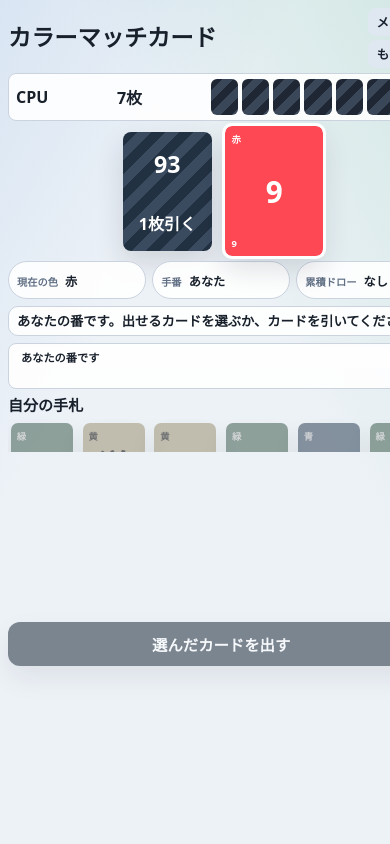
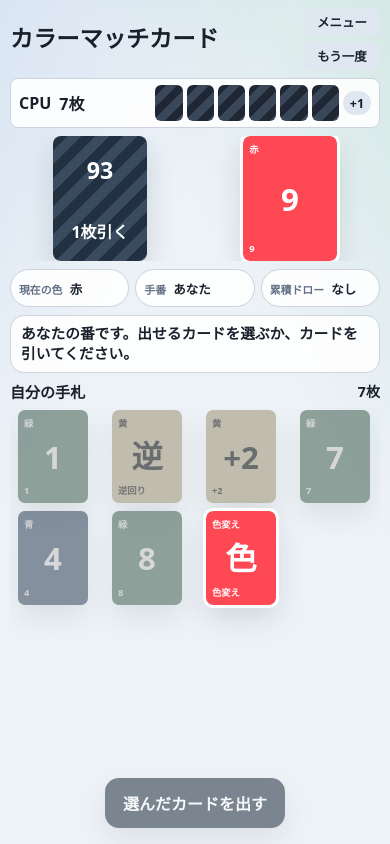
Before and after one commit to tatsumasanakamura-max/Color-Match-Cards, a website with bundled scripts: page index.html in a window 390 px wide. Both pictures are taken after a click on the button "ひとりであそぶ". Built offline with nearby package versions, Linux system fonts and the light colour scheme.

Commit message:
Fix portrait responsive layout and unify message area

```diff
--- a/index.html
+++ b/index.html
@@ -103,13 +103,13 @@
           <div class="message notice-message" id="message" role="status" aria-live="polite"></div>
         </section>
 
-        <section class="penalty-banner" id="penalty-banner" aria-live="polite" hidden>
+        <section class="penalty-banner" id="penalty-banner" aria-live="polite" aria-hidden="true" hidden>
           <strong>ドローが重なっています！</strong>
           <span id="penalty-detail">現在 +0 枚</span>
           <small id="penalty-help">出せるカードがなければ引きます</small>
         </section>
 
-        <section class="info-row log-area" aria-label="行動ログ">
+        <section class="info-row log-area" aria-label="行動ログ" aria-hidden="true" hidden>
           <ol class="action-log" id="action-log" aria-label="行動ログ"></ol>
           <div class="active-rules" id="active-rules"></div>
         </section>
@@ -120,7 +120,9 @@
             <span class="play-hint">出せるカードを上にフリック</span>
             <span id="player-count">0枚</span>
           </div>
-          <div class="hand player-hand" id="player-hand"></div>
+          <div class="player-hand-wrapper">
+            <div class="hand player-hand" id="player-hand"></div>
+          </div>
         </section>
 
         <section class="action-panel action-area" aria-label="操作">
--- a/src/ui.js
+++ b/src/ui.js
@@ -130,7 +130,7 @@ function renderGame(els, state, selectedOrder, handlers) {
   els.currentColor.textContent = colorName(state.currentColor);
   els.turnLabel.textContent = state.isGameOver ? "終了" : currentPlayer(state).name;
   els.penaltyLabel.textContent = state.drawPenaltyCount > 0 ? `+${state.drawPenaltyCount}枚` : "なし";
-  els.message.textContent = state.message;
+  els.message.textContent = messageText(state);
   els.playerCount.textContent = `${player.hand.length}枚`;
   els.drawCard.disabled = !isPlayerTurn;
   els.drawLabel.textContent = state.drawPenaltyCount > 0 ? `${state.drawPenaltyCount}枚引く` : "1枚引く";
@@ -144,8 +144,7 @@ function renderGame(els, state, selectedOrder, handlers) {
 }
 
 function renderPenalty(els, state) {
-  const active = state.drawPenaltyCount > 0;
-  els.penaltyBanner.hidden = !active;
+  els.penaltyBanner.hidden = true;
   els.penaltyDetail.textContent = `現在 +${state.drawPenaltyCount} 枚`;
   els.penaltyHelp.textContent = `出せるカードがなければ${state.drawPenaltyCount}枚引きます`;
 }
@@ -162,6 +161,11 @@ function renderLog(els, logs) {
     .slice(0, 2)
     .map((log) => `<li>${escapeHtml(shortLog(log))}</li>`)
     .join("");
+}
+
+function messageText(state) {
+  if (state.message) return state.message;
+  return state.actionLog?.[0] || "";
 }
 
 function cpuBackMarkup(count) {
--- a/styles/style.css
+++ b/styles/style.css
@@ -32,6 +32,13 @@ body {
     linear-gradient(240deg, rgba(40, 163, 107, 0.12), transparent 36%),
     #edf2f7;
   overflow: hidden;
+}
+
+html,
+body,
+.app-shell,
+.screen {
+  max-width: 100%;
 }
 
 button,
@@ -170,9 +177,14 @@ p {
   min-height: 100%;
   height: 100%;
   display: grid;
-  grid-template-rows: auto auto minmax(108px, 1fr) auto auto auto auto minmax(190px, 1.85fr) auto;
+  grid-template-rows: auto auto auto auto auto minmax(0, 1fr) auto;
   gap: clamp(5px, 1.1vh, 10px);
   overflow: hidden;
+}
+
+.game-screen > * {
+  min-width: 0;
+  max-width: 100%;
 }
 
 .game-header,
@@ -202,6 +214,7 @@ p {
   border-radius: 8px;
   background: var(--panel);
   overflow: hidden;
+  max-width: 100%;
 }
 
 .cpu-strip strong,
@@ -232,14 +245,17 @@ p {
 .table-area {
   min-height: 0;
   display: grid;
-  grid-template-columns: minmax(76px, 116px) minmax(104px, 154px);
+  grid-template-columns: minmax(82px, 116px) minmax(92px, 154px);
   align-items: center;
   justify-content: center;
   gap: clamp(8px, 2vw, 16px);
+  max-width: 100%;
+  overflow: hidden;
 }
 
 .deck-pile {
   width: 100%;
+  max-width: 116px;
   aspect-ratio: 3 / 4;
   border: 0;
   border-radius: 8px;
@@ -270,9 +286,11 @@ p {
 }
 
 .game-facts {
-  display: grid;
-  grid-template-columns: repeat(3, minmax(0, 1fr));
-  gap: 8px;
+  display: flex;
+  flex-wrap: wrap;
+  gap: 6px;
+  max-width: 100%;
+  overflow: hidden;
 }
 
 .game-facts div,
@@ -285,7 +303,13 @@ p {
 }
 
 .game-facts div {
-  padding: 9px 10px;
+  flex: 1 1 calc(33.333% - 6px);
+  min-width: 92px;
+  padding: 7px 8px;
+  border-radius: 999px;
+  overflow: hidden;
+  white-space: nowrap;
+  text-overflow: ellipsis;
 }
 
 .game-facts span {
@@ -318,6 +342,11 @@ p {
   display: none;
 }
 
+.penalty-banner,
+.log-area {
+  display: none !important;
+}
+
 .penalty-banner small {
   font-weight: 800;
 }
@@ -330,10 +359,11 @@ p {
 }
 
 .notice-area {
-  min-height: 34px;
+  min-height: 52px;
   display: flex;
   align-items: center;
   justify-content: center;
+  min-width: 0;
 }
 
 .message,
@@ -342,6 +372,20 @@ p {
   padding: 8px 10px;
   font-weight: 900;
   overflow: hidden;
+}
+
+.message {
+  width: 100%;
+  min-height: 52px;
+  display: flex;
+  align-items: center;
+  border-radius: 14px;
+  font-size: clamp(0.92rem, 2.2vw, 1.05rem);
+  line-height: 1.35;
+}
+
+.message::first-line {
+  font-weight: 900;
 }
 
 .action-log {
@@ -371,9 +415,10 @@ p {
 
 .player-zone {
   min-height: 0;
-  display: grid;
-  grid-template-rows: auto 1fr;
+  display: flex;
+  flex-direction: column;
   gap: 8px;
+  overflow: hidden;
 }
 
 .hand-header h2 {
@@ -386,16 +431,25 @@ p {
   font-weight: 900;
 }
 
+.player-hand-wrapper {
+  flex: 1 1 auto;
+  min-height: 0;
+  overflow-y: auto;
+  overflow-x: hidden;
+  overscroll-behavior: contain;
+  padding-right: 2px;
+}
+
 .hand {
   min-height: 0;
   display: grid;
   grid-template-columns: repeat(auto-fit, minmax(var(--card-w), 1fr));
-  align-content: center;
-  align-items: center;
+  align-content: start;
+  align-items: start;
   justify-items: center;
   gap: clamp(5px, 1.1vw, 8px);
   padding: 8px 4px 12px;
-  overflow: hidden;
+  overflow: visible;
 }
 
 .hand.many-cards {
@@ -431,7 +485,7 @@ p {
   align-content: space-between;
   text-align: left;
   transition: transform 0.14s ease, filter 0.14s ease, outline-color 0.14s ease;
-  touch-action: none;
+  touch-action: manipulation;
   outline: 3px solid transparent;
 }
 
@@ -583,7 +637,7 @@ p {
   }
 
   .game-screen {
-    grid-template-rows: auto auto minmax(100px, 0.9fr) auto auto auto auto minmax(210px, 1.8fr) auto;
+    grid-template-rows: auto auto auto auto auto minmax(0, 1fr) auto;
     gap: 6px;
   }
 
@@ -636,7 +690,7 @@ p {
 
 @media (max-width: 600px) and (orientation: portrait) {
   :root {
-    --card-w: clamp(48px, 15.8vw, 64px);
+    --card-w: clamp(62px, 18vw, 82px);
   }
 
   body {
@@ -655,21 +709,22 @@ p {
     min-height: 100vh;
     min-height: 100dvh;
     height: 100dvh;
-    grid-template-rows: auto auto auto auto 34px auto minmax(46px, 58px) minmax(0, 1fr) auto;
-    gap: 5px;
+    grid-template-rows: auto auto auto auto auto minmax(0, 1fr) auto;
+    gap: 8px;
     padding:
       max(8px, env(safe-area-inset-top))
-      8px
-      max(8px, env(safe-area-inset-bottom))
-      8px;
+      10px
+      max(10px, env(safe-area-inset-bottom))
+      10px;
     overflow: hidden;
   }
 
   .game-header {
     display: grid;
-    grid-template-columns: 1fr auto;
-    align-items: center;
+    grid-template-columns: minmax(0, 1fr) auto;
+    align-items: start;
     gap: 8px;
+    overflow: hidden;
   }
 
   .game-header .eyebrow {
@@ -677,28 +732,35 @@ p {
   }
 
   .game-title {
-    font-size: clamp(1.28rem, 6.4vw, 1.75rem);
+    font-size: clamp(1.4rem, 7vw, 2rem);
     line-height: 1.05;
     white-space: nowrap;
+    overflow: hidden;
+    text-overflow: ellipsis;
   }
 
   .header-actions {
     display: flex;
     flex-direction: column;
-    gap: 4px;
+    gap: 6px;
+    max-width: 96px;
   }
 
   .header-actions .compact {
-    min-height: 28px;
+    min-height: 32px;
     padding: 0 8px;
     border-radius: 8px;
-    font-size: 0.78rem;
+    font-size: 0.85rem;
+    min-width: 76px;
+    white-space: nowrap;
   }
 
   .cpu-strip {
+    display: grid;
+    grid-template-columns: auto auto minmax(0, 1fr);
     min-height: 38px;
-    padding: 5px 7px;
-    gap: 7px;
+    padding: 6px 8px;
+    gap: 8px;
   }
 
   .cpu-hand {
@@ -718,19 +780,21 @@ p {
   }
 
   .table-area {
-    grid-template-columns: minmax(72px, 96px) minmax(78px, 104px);
-    min-height: 104px;
+    grid-template-columns: 1fr 1fr;
+    min-height: 112px;
     align-content: center;
+    justify-items: center;
     gap: 10px;
   }
 
   .deck-pile {
-    width: clamp(72px, 23vw, 94px);
-    justify-self: end;
+    width: clamp(82px, 24vw, 112px);
+    max-width: 112px;
+    justify-self: center;
   }
 
   .card.large {
-    width: clamp(78px, 25vw, 102px);
+    width: clamp(82px, 24vw, 112px);
   }
 
   .status-line {
@@ -744,48 +808,48 @@ p {
   .game-facts {
     width: 100%;
     display: flex;
-    flex-wrap: nowrap;
-    justify-content: center;
-    gap: 5px;
+    flex-wrap: wrap;
+    gap: 6px;
   }
 
   .game-facts div {
     min-width: 0;
-    flex: 1 1 0;
-    padding: 4px 6px;
+    flex: 1 1 calc(33.333% - 6px);
+    padding: 7px 8px;
     border-radius: 999px;
     overflow: hidden;
     white-space: nowrap;
+    text-overflow: ellipsis;
   }
 
   .game-facts span {
     display: inline;
-    font-size: 0.64rem;
+    font-size: 0.68rem;
   }
 
   .game-facts strong {
     display: inline;
     margin: 0 0 0 3px;
-    font-size: clamp(0.76rem, 3vw, 0.9rem);
+    font-size: clamp(0.78rem, 3.1vw, 0.92rem);
   }
 
   .notice-area {
-    min-height: 34px;
+    min-height: 52px;
   }
 
   .notice-message {
-    min-height: 30px;
+    min-height: 52px;
     width: 100%;
-    display: grid;
-    place-items: center;
-    padding: 5px 8px;
-    border-radius: 10px;
-    font-size: clamp(0.82rem, 3.4vw, 0.98rem);
-    line-height: 1.18;
-    text-align: center;
-    white-space: nowrap;
+    display: -webkit-box;
+    padding: 8px 10px;
+    border-radius: 14px;
+    font-size: clamp(0.92rem, 3.7vw, 1.05rem);
+    line-height: 1.35;
+    text-align: left;
+    white-space: normal;
+    -webkit-line-clamp: 2;
+    -webkit-box-orient: vertical;
     overflow: hidden;
-    text-overflow: ellipsis;
   }
 
   .penalty-banner {
@@ -825,7 +889,7 @@ p {
     min-height: 0;
     display: flex;
     flex-direction: column;
-    gap: 4px;
+    gap: 6px;
     overflow: hidden;
   }
 
@@ -847,29 +911,35 @@ p {
     display: none;
   }
 
-  .hand {
+  .player-hand-wrapper {
     flex: 1 1 auto;
     min-height: 0;
-    grid-template-columns: repeat(auto-fit, minmax(var(--card-w), 1fr));
+    overflow-y: auto;
+    overflow-x: hidden;
+    overscroll-behavior: contain;
+  }
+
+  .hand {
+    grid-template-columns: repeat(4, minmax(0, 1fr));
     align-content: start;
-    gap: 4px;
-    padding: 4px 0 2px;
-    overflow: hidden;
+    justify-items: center;
+    gap: 8px;
+    padding: 2px 0 4px;
+    overflow: visible;
   }
 
   .hand.many-cards {
-    --card-w: clamp(40px, 13.5vw, 54px);
+    --card-w: clamp(58px, 17vw, 76px);
   }
 
   .hand.crowded-cards {
-    --card-w: clamp(36px, 12vw, 48px);
-    overflow-y: auto;
+    --card-w: clamp(54px, 16vw, 70px);
   }
 
   .card {
     padding: 5px;
     border-radius: 7px;
-    touch-action: none;
+    touch-action: manipulation;
   }
 
   .card-sub,
@@ -878,25 +948,27 @@ p {
   }
 
   .card strong {
-    font-size: clamp(1.45rem, 7.6vw, 2.05rem);
+    font-size: clamp(1.8rem, 8vw, 2.5rem);
   }
 
   .action-panel {
     min-height: auto;
-    padding-bottom: max(0px, env(safe-area-inset-bottom));
+    display: grid;
+    gap: 8px;
+    padding-bottom: max(6px, env(safe-area-inset-bottom));
   }
 
   .action-panel .primary-action {
     width: 100%;
-    min-height: 44px;
-    border-radius: 12px;
-    font-size: 0.96rem;
+    min-height: 50px;
+    border-radius: 14px;
+    font-size: 1rem;
   }
 }
 
 @media (max-width: 430px) {
   :root {
-    --card-w: clamp(44px, 18vw, 62px);
+    --card-w: clamp(62px, 18vw, 78px);
   }
 
   .game-header {
@@ -933,11 +1005,11 @@ p {
   }
 
   .hand.many-cards {
-    --card-w: clamp(38px, 15vw, 52px);
+    --card-w: clamp(58px, 17vw, 72px);
   }
 
   .hand.crowded-cards {
-    --card-w: clamp(34px, 13vw, 48px);
+    --card-w: clamp(54px, 16vw, 68px);
   }
 
   .color-grid {
@@ -957,6 +1029,6 @@ p {
   }
 
   .card strong {
-    font-size: clamp(1.45rem, 7.6vw, 2.05rem);
+    font-size: clamp(1.8rem, 8vw, 2.35rem);
   }
 }
```
